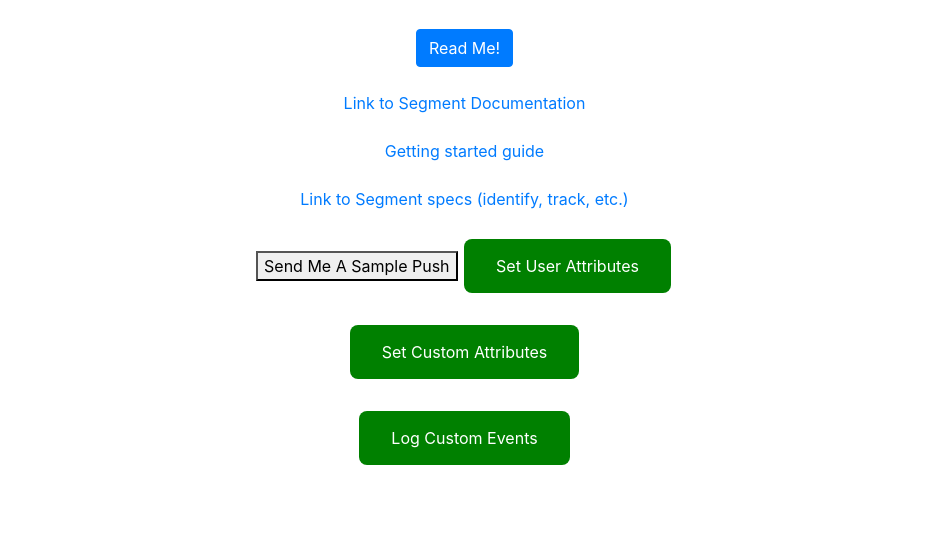
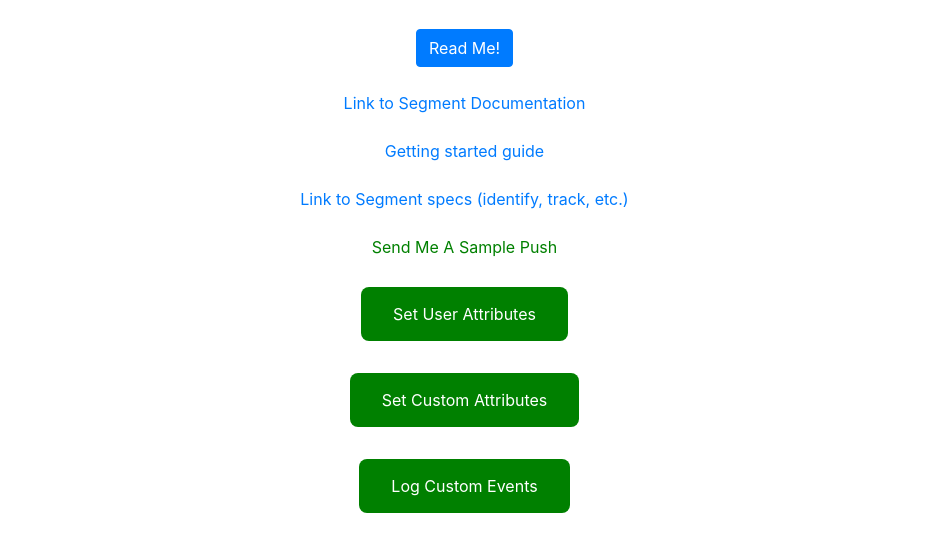
Before and after one commit to Molszewskisg/Molszewskisg.github.io, a plain HTML site: page index.html in a window 1280 px wide. Shown: the part 98-650 px from the top of the page, without its empty margins (183-1112 px from the left). Drawn offline with nearby package versions, Linux system fonts and the light colour scheme.

Commit message:
Update index.html

```diff
--- a/index.html
+++ b/index.html
@@ -266,8 +266,11 @@
 
     <br />
     <br />
-
-    <button onclick="braze.requestPushPermission(function() {braze.logCustomEvent('send_push');braze.requestImmediateDataFlush();});">Send Me A Sample Push</button>
+    <a
+    <button onclick="braze.requestPushPermission(function() {braze.logCustomEvent('send_push');braze.requestImmediateDataFlush();});">Send Me A Sample Push</button> </a
+    >
+    <br />
+    <br />
 
     <button class="specialButton" onclick="user()">Set User Attributes</button>
     <br />
```
